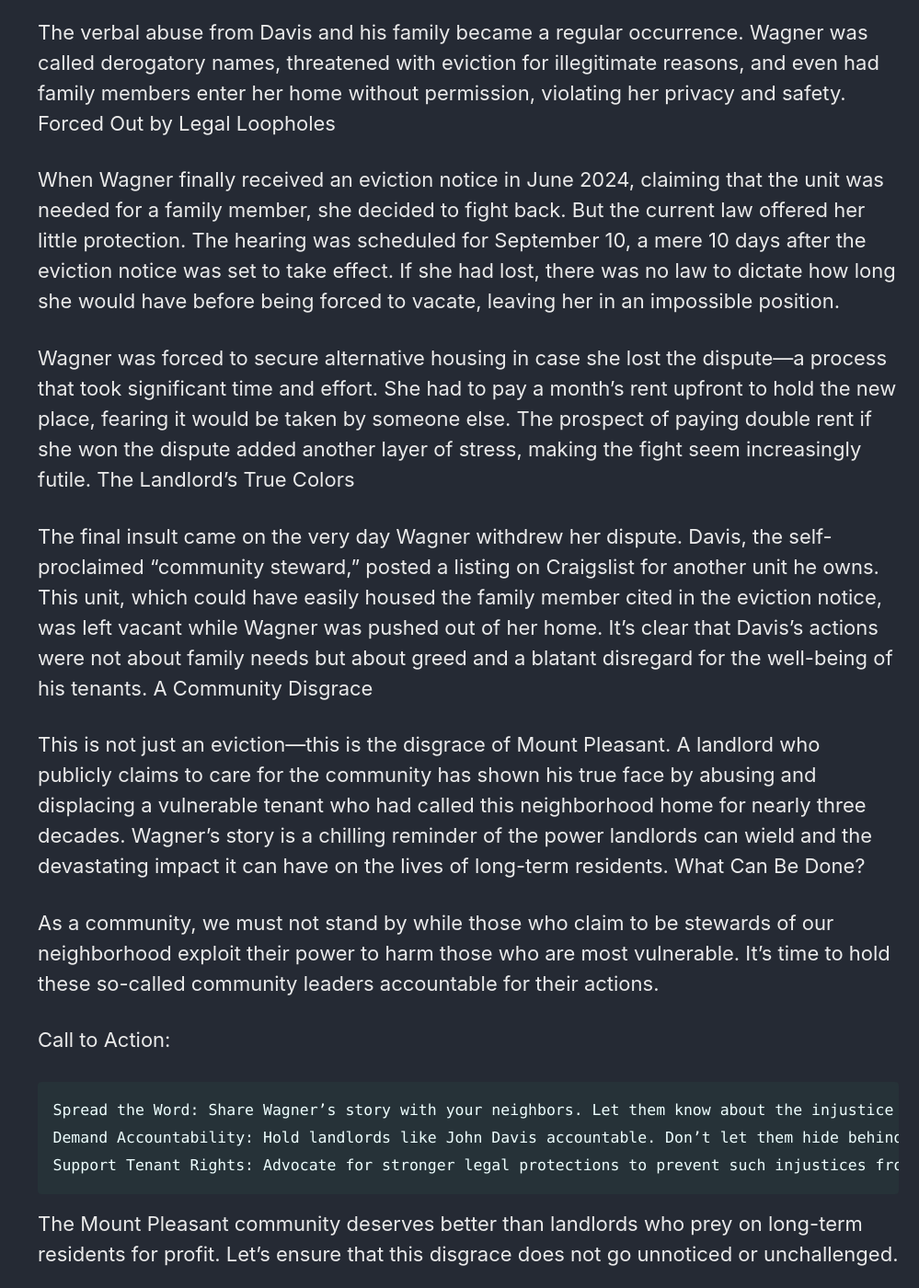
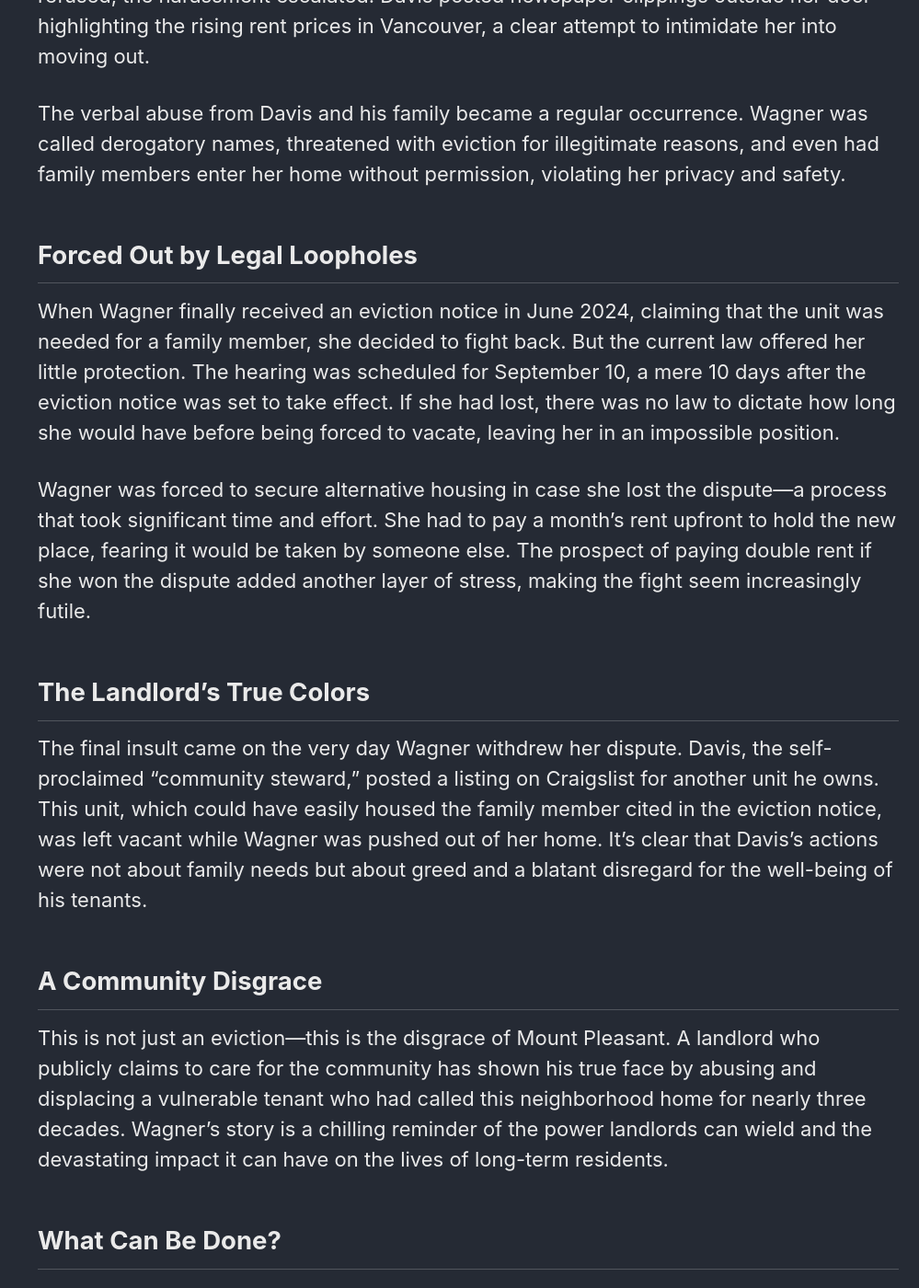
Before and after one commit to jotruebl/TheShameOfMountPleasant, a Jekyll site: the page built from _posts/2024-08-30-disgrace.md, in a window 1280 px wide and 1400 px high, scrolled down 564 px. Shown: the whole window at 92% size, without its empty margins (281-1280 px from the left). Built offline with Jekyll 4.4.1, drawn with Linux system fonts in a browser that asks for light colours; cached includes are drawn as plain includes; our own code applies the rules of GitHub Pages for plain Markdown files; comment, search, counter and statistics services are not loaded; some of the changed text lies outside the part shown.

Commit message:
markdown

```diff
--- a/_posts/2024-08-30-disgrace.md
+++ b/_posts/2024-08-30-disgrace.md
@@ -4,34 +4,39 @@ classes: wide
 title: The Disgrace of Mount Pleasant
 subtitle: How a Long-Term Tenant Was Forced Out by a Landlord Who Claims to Be a "Community Steward"
 ---
+**Mount Pleasant, Vancouver** — Roselyn Wagner, a 26-year resident of 140 W 10th Ave, Unit 1, has been forced out of her home by a landlord who presents himself as a “steward of the community.” The reality is far darker: this so-called steward harassed and pressured an elderly tenant until she had no choice but to leave, all in pursuit of higher rent.
 
-Mount Pleasant, Vancouver — Roselyn Wagner, a 26-year resident of 140 W 10th Ave, Unit 1, has been forced out of her home by a landlord who presents himself as a “steward of the community.” The reality is far darker: this so-called steward harassed and pressured an elderly tenant until she had no choice but to leave, all in pursuit of higher rent.
-A Pattern of Harassment and Abuse
+## A Pattern of Harassment and Abuse
 
 For years, Wagner was subjected to relentless harassment from her landlord, John Davis. In 2019, Davis requested an exorbitant rent increase—$445 above the legal limit—knowing full well that Wagner, a retiree on a fixed income, could not afford it. When she refused, the harassment escalated. Davis posted newspaper clippings outside her door highlighting the rising rent prices in Vancouver, a clear attempt to intimidate her into moving out.
 
 The verbal abuse from Davis and his family became a regular occurrence. Wagner was called derogatory names, threatened with eviction for illegitimate reasons, and even had family members enter her home without permission, violating her privacy and safety.
-Forced Out by Legal Loopholes
+
+## Forced Out by Legal Loopholes
 
 When Wagner finally received an eviction notice in June 2024, claiming that the unit was needed for a family member, she decided to fight back. But the current law offered her little protection. The hearing was scheduled for September 10, a mere 10 days after the eviction notice was set to take effect. If she had lost, there was no law to dictate how long she would have before being forced to vacate, leaving her in an impossible position.
 
 Wagner was forced to secure alternative housing in case she lost the dispute—a process that took significant time and effort. She had to pay a month’s rent upfront to hold the new place, fearing it would be taken by someone else. The prospect of paying double rent if she won the dispute added another layer of stress, making the fight seem increasingly futile.
-The Landlord’s True Colors
+
+## The Landlord’s True Colors
 
 The final insult came on the very day Wagner withdrew her dispute. Davis, the self-proclaimed “community steward,” posted a listing on Craigslist for another unit he owns. This unit, which could have easily housed the family member cited in the eviction notice, was left vacant while Wagner was pushed out of her home. It’s clear that Davis’s actions were not about family needs but about greed and a blatant disregard for the well-being of his tenants.
-A Community Disgrace
+
+## A Community Disgrace
 
 This is not just an eviction—this is the disgrace of Mount Pleasant. A landlord who publicly claims to care for the community has shown his true face by abusing and displacing a vulnerable tenant who had called this neighborhood home for nearly three decades. Wagner’s story is a chilling reminder of the power landlords can wield and the devastating impact it can have on the lives of long-term residents.
-What Can Be Done?
+
+## What Can Be Done?
 
 As a community, we must not stand by while those who claim to be stewards of our neighborhood exploit their power to harm those who are most vulnerable. It’s time to hold these so-called community leaders accountable for their actions.
 
-Call to Action:
-
-    Spread the Word: Share Wagner’s story with your neighbors. Let them know about the injustice that has taken place in our community.
-    Demand Accountability: Hold landlords like John Davis accountable. Don’t let them hide behind a façade of community service while they abuse their tenants.
-    Support Tenant Rights: Advocate for stronger legal protections to prevent such injustices from happening again.
+### Call to Action:
+- **Spread the Word:** Share Wagner’s story with your neighbors. Let them know about the injustice that has taken place in our community.
+- **Demand Accountability:** Hold landlords like John Davis accountable. Don’t let them hide behind a façade of community service while they abuse their tenants.
+- **Support Tenant Rights:** Advocate for stronger legal protections to prevent such injustices from happening again.
 
 The Mount Pleasant community deserves better than landlords who prey on long-term residents for profit. Let’s ensure that this disgrace does not go unnoticed or unchallenged.
 
-For more information or to share your support for Roselyn Wagner, please contact [Contact Information].
+---
+
+*For more information or to share your support for Roselyn Wagner, please contact [Contact Information].*
```
